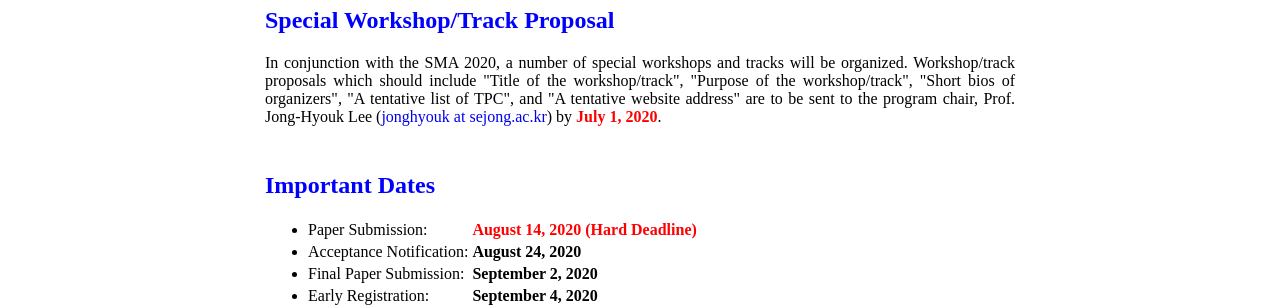
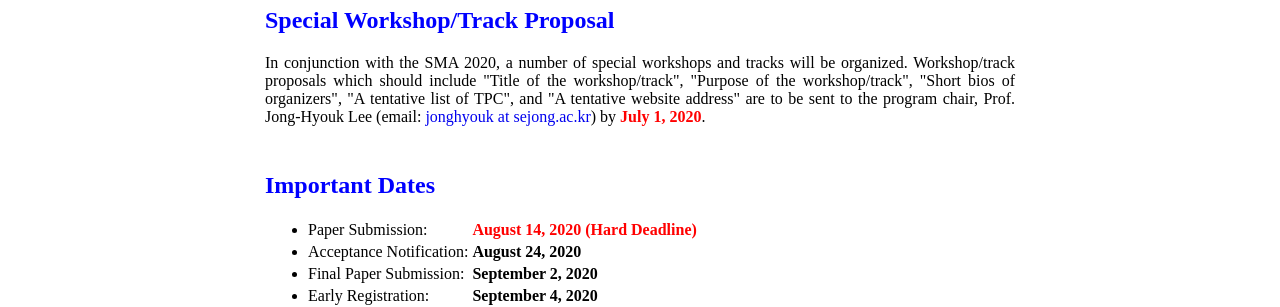
Before and after one commit to icea-conf/sma-2020.github.io, a Jekyll site: the page built from papers/index.html, in a window 1280 px wide. Shown: the part 1631-1938 px from the top of the page. Built offline with Jekyll 4.4.1, drawn with Linux system fonts in a browser that asks for light colours.

Commit message:
Update index.html

```diff
--- a/papers/index.html
+++ b/papers/index.html
@@ -73,7 +73,7 @@
 
             <div style="padding-top: 10px">
                   <h2 style="color:#0000FF">Special Workshop/Track Proposal</h2>
-                        <p style="text-align: justify">In conjunction with the SMA 2020, a number of special workshops and tracks will be organized. Workshop/track proposals which should include "Title of the workshop/track", "Purpose of the workshop/track", "Short bios of organizers", "A tentative list of TPC", and "A tentative website address" are to be sent to the program chair, Prof. Jong-Hyouk Lee (<a style="text-decoration:none" href="mailto:jonghyouk@sejong.ac.kr">jonghyouk at sejong.ac.kr</a>) by <b style="color:#FF0000">July 1, 2020</b>.</p>
+                        <p style="text-align: justify">In conjunction with the SMA 2020, a number of special workshops and tracks will be organized. Workshop/track proposals which should include "Title of the workshop/track", "Purpose of the workshop/track", "Short bios of organizers", "A tentative list of TPC", and "A tentative website address" are to be sent to the program chair, Prof. Jong-Hyouk Lee (email: <a style="text-decoration:none" href="mailto:jonghyouk@sejong.ac.kr">jonghyouk at sejong.ac.kr</a>) by <b style="color:#FF0000">July 1, 2020</b>.</p>
             </div>
 
             <div style="padding-top: 10px">
```
